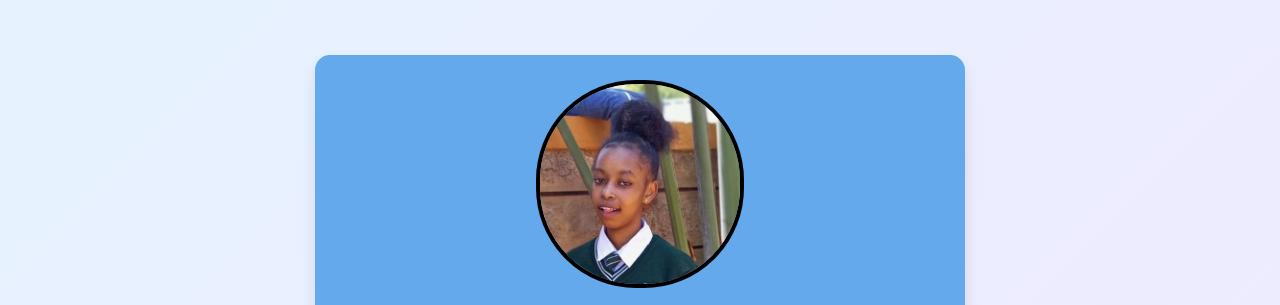
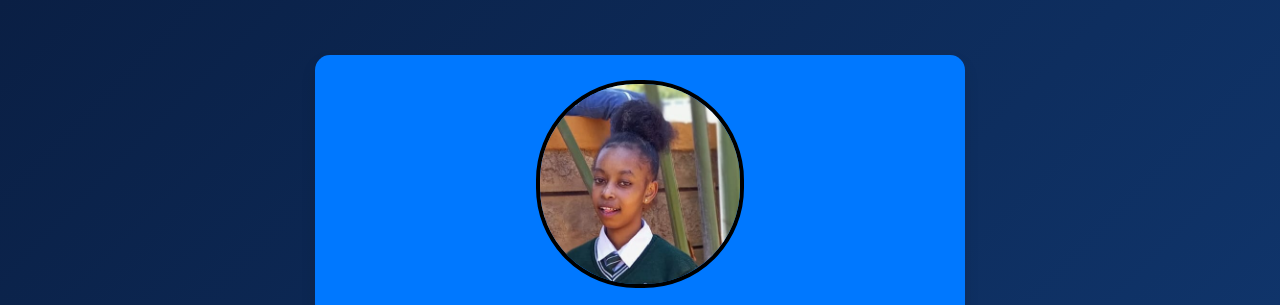
Before and after one commit to Sharonnjoroge-18/profilepage, a plain HTML site: page index.html in a window 1280 px wide. Shown: the top 305 px of the page. Drawn offline with Linux system fonts and the light colour scheme.

Commit message:
changed body's gradient

```diff
--- a/index.html
+++ b/index.html
@@ -7,7 +7,7 @@
       body{
         margin: 0;
         min-height: 100vh;
-        background: linear-gradient(135deg, #e6f3ff,#f1e8ff);
+        background: linear-gradient(135deg, #0a1f44, #123d7a);
         display: flex;
         align-items: center;
         padding: 15px;
@@ -20,7 +20,7 @@
 
 
      .project {
-      background: #63a9eb;
+      background: rgb(0, 120, 255);
       padding: 25px;
       max-width: 600px;
       margin: 40px auto;
```
